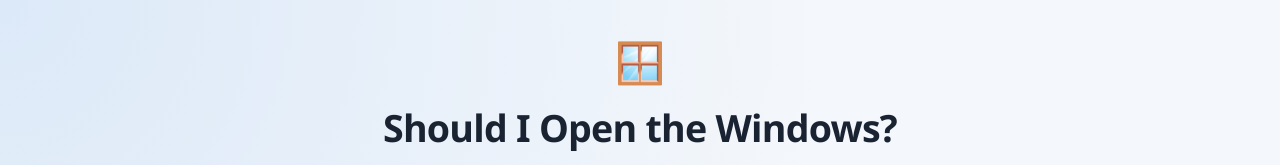
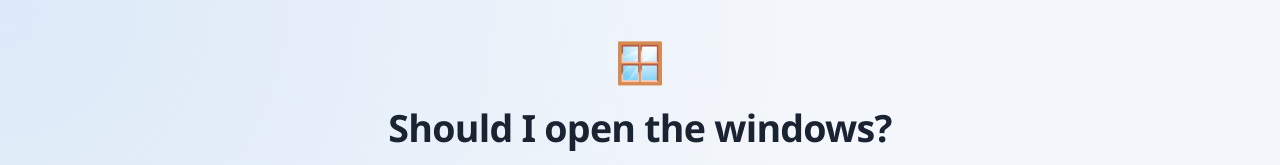
Before and after one commit to ctcpip/should-i-open-the-windows, a website: page index.html in a window 1280 px wide. Shown: the top 165 px of the page. Drawn offline with Linux system fonts and the light colour scheme.

Commit message:
✏️ fix case

```diff
--- a/index.html
+++ b/index.html
@@ -15,7 +15,7 @@
     <div class="page">
       <header class="header">
         <div class="header__icon" aria-hidden="true">🪟</div>
-        <h1>Should I Open the Windows?</h1>
+        <h1>Should I open the windows?</h1>
         <p class="header__subtitle">
           Compare indoor and outdoor conditions to see if natural ventilation makes sense right now.
           Recommendations assume heating and cooling are off.
```
